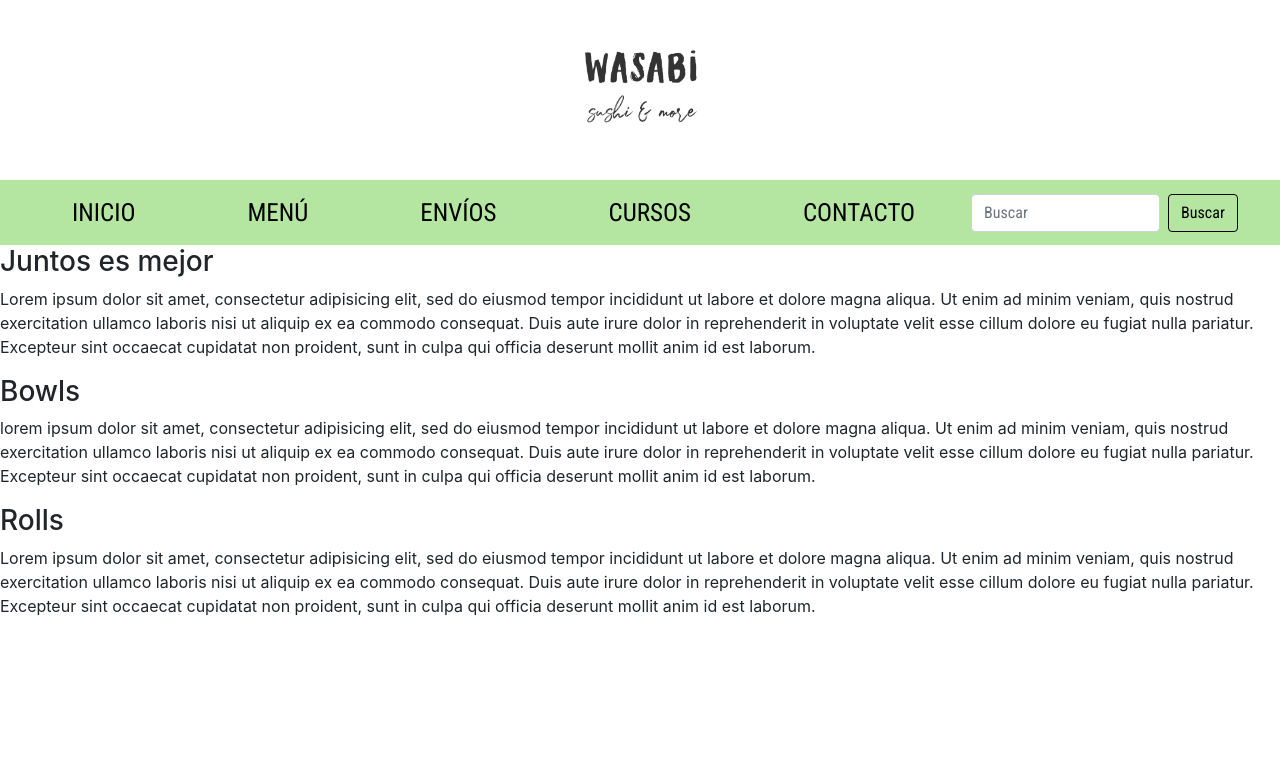
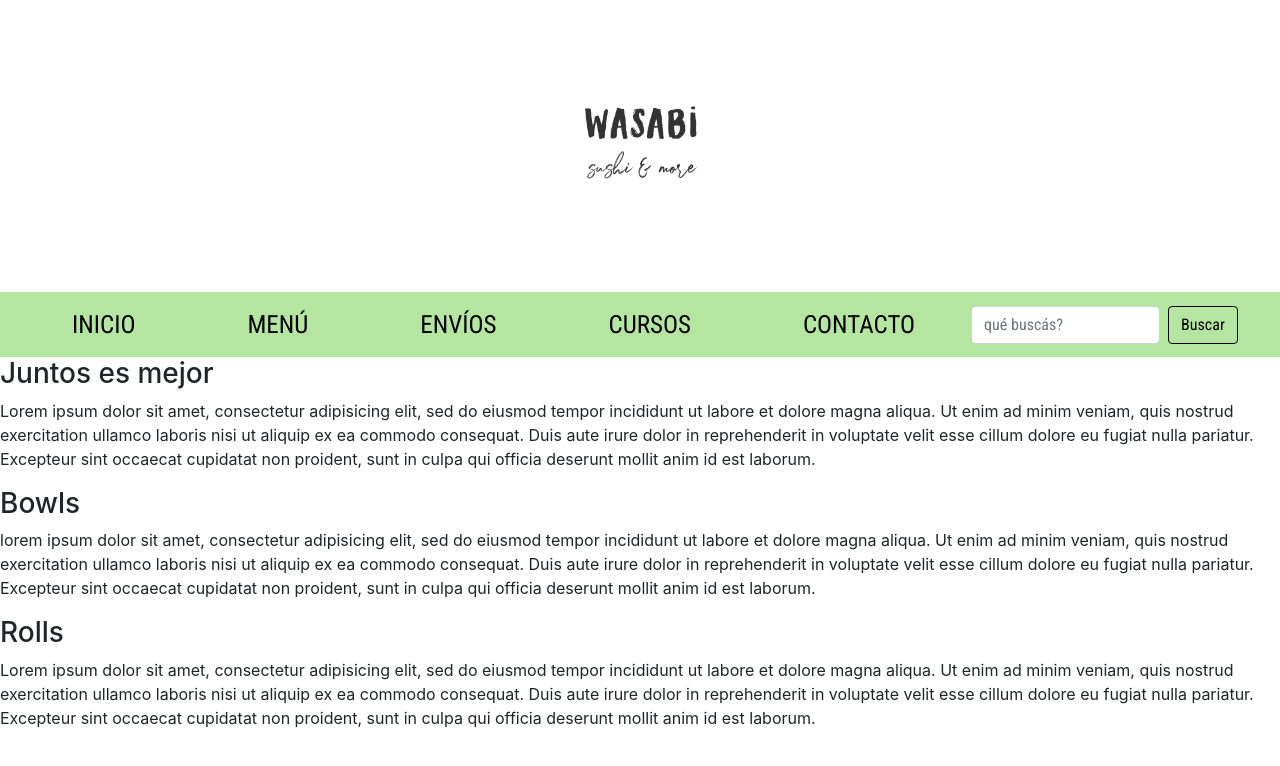
Before and after one commit to tefiwatson/ProyectoFinalWatson, a website: page Menu.html in a window 1280 px wide. Drawn offline with nearby package versions, Linux system fonts and the light colour scheme; a web font is replaced by a local one.

Commit message:
Menu.html

```diff
--- a/Menu.html
+++ b/Menu.html
@@ -31,7 +31,9 @@
 	<header>
 	<div  class="container logo">
 		<div class="row justify-content-center">
+		<a href="index.html">
 		<img src="Assets/Images/logo.png" alt="logowasabi" width="150px" height="150px">
+		</a>
 		</div>
 		</div>
 
@@ -56,7 +58,7 @@
 				  </li>
 
 					 <form class="form-inline buscar">
-				      <input class="form-control mr-sm-2" type="search" placeholder="Buscar" aria-label="Search">
+				      <input class="form-control mr-sm-2" type="search" placeholder="qué buscás?" aria-label="Search">
 				      <button class="btn btn-outline-success my-2 my-sm-0" type="submit">Buscar</button>
 				    </form>
     			</div>
```
